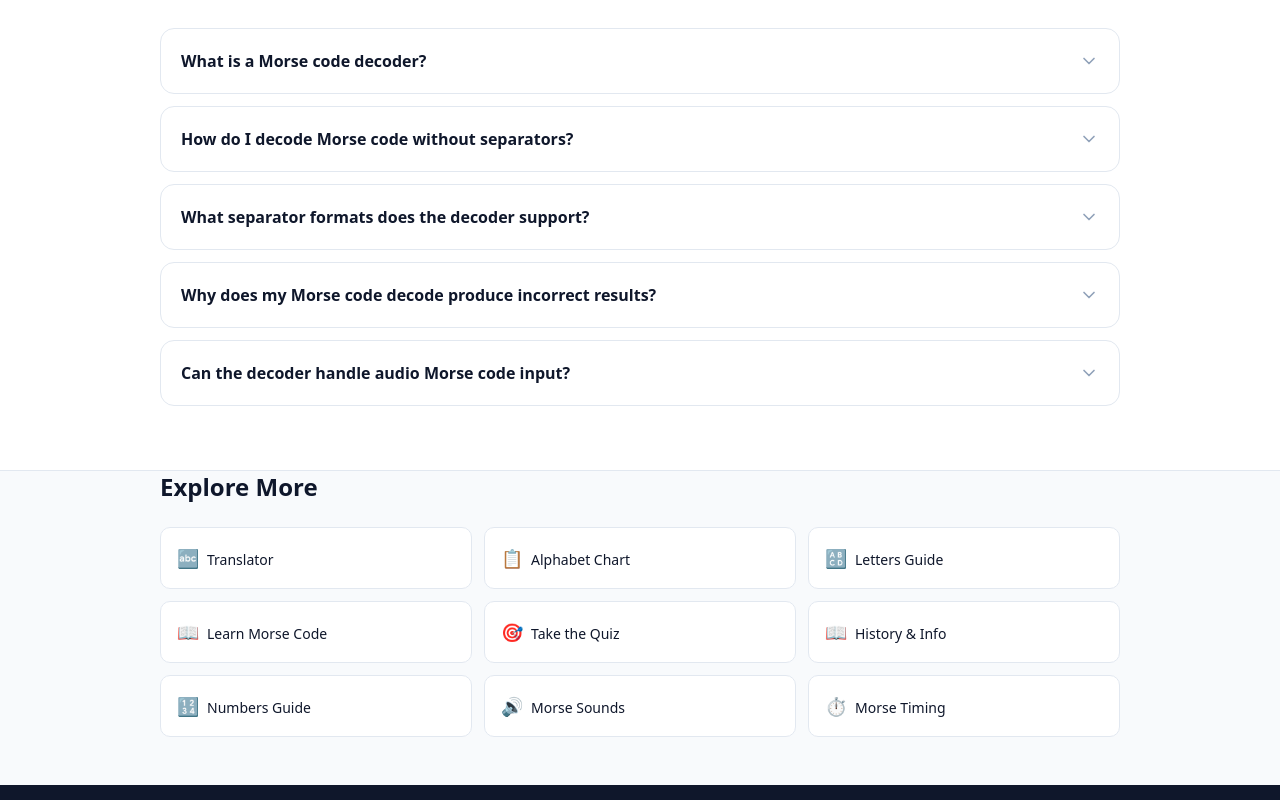
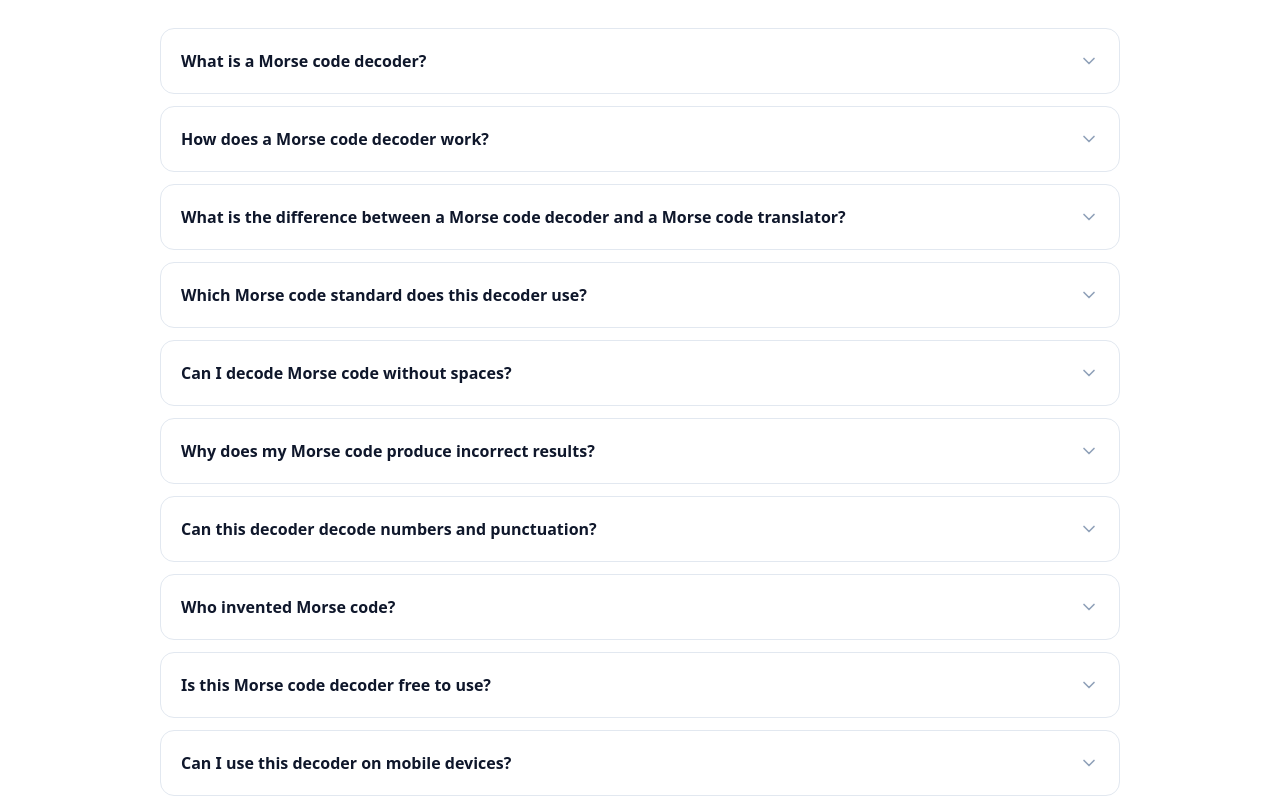
Before and after one commit to muzamil4382-hue/Morse-code-0.2, a Next.js app: page /morse-code-decoder in a window 1280 px wide. Shown: the part 2660-3460 px from the top of the page. Built offline with nearby package versions, Linux system fonts and the light colour scheme.

Commit message:
Enhance Morse code decoder FAQs and metadata

```diff
--- a/src/app/morse-code-decoder/page.tsx
+++ b/src/app/morse-code-decoder/page.tsx
@@ -1,48 +1,132 @@
 import type { Metadata } from "next";
-import { generatePageMeta, generateFAQSchema, generateBreadcrumbSchema } from "@/lib/seo";
+import {
+  generatePageMeta,
+  generateFAQSchema,
+  generateBreadcrumbSchema,
+  generateSoftwareApplicationSchema,
+} from "@/lib/seo";
 import DecoderClient from "./decoder.client";
 
 const faqs = [
   {
     question: "What is a Morse code decoder?",
-    answer: "A Morse code decoder is a tool that converts Morse code (sequences of dots and dashes) back into readable text. Unlike a general translator that works bidirectionally, a dedicated decoder is optimized specifically for the Morse-to-text direction, with features like custom separator support, brute-force decoding for unseparated input, and detailed character-by-character analysis of the decoding process.",
+    answer:
+      "A Morse code decoder converts International Morse code (dots, dashes, and separators) into readable text. It follows the International Morse Code standard maintained by the International Telecommunication Union (ITU). This decoder is designed for accurate Morse-to-text conversion with separator detection, character analysis, and educational explanations.",
   },
   {
-    question: "How do I decode Morse code without separators?",
-    answer: "Decoding Morse code without separators (spaces between letters) is inherently ambiguous because the same sequence of dots and dashes can represent different letter combinations. For example, .... could be H (four dots) or E E E E (four separate letters). Our brute-force mode attempts to find the most probable decoding by matching against common English words and letter frequency patterns. However, for reliable results, we strongly recommend using standard spacing (spaces between letters, slashes between words).",
+    question: "How does a Morse code decoder work?",
+    answer:
+      "A Morse code decoder reads each sequence of dots and dashes, separates individual characters using spaces or other supported delimiters, then compares every sequence with the International Morse Code table. Matching symbols are converted into readable letters, numbers, punctuation marks, or spaces.",
   },
   {
-    question: "What separator formats does the decoder support?",
-    answer: "Our Morse code decoder supports three separator formats: single space (the standard ITU format where spaces separate letters), forward slash (/) for word boundaries, and pipe character (|) as an alternative letter separator. You can also combine separators — for example, using spaces between characters within a letter and slashes between words. The decoder auto-detects the most likely separator format based on your input pattern.",
+    question: "What is the difference between a Morse code decoder and a Morse code translator?",
+    answer:
+      "A Morse code translator performs both text-to-Morse and Morse-to-text conversion. A dedicated Morse code decoder focuses only on converting Morse code into readable text while providing validation, separator detection, and character-by-character analysis.",
   },
   {
-    question: "Why does my Morse code decode produce incorrect results?",
-    answer: "The most common reasons for incorrect Morse code decoding are: missing spaces between letters, using incorrect dot/dash notation (some systems use 0 and 1 instead of . and -), extra whitespace, or non-standard Morse code variants. Ensure you are using standard International Morse code with proper spacing. If your input lacks separators entirely, try the brute-force mode, though results will be approximate. Also verify you are using dots (.) and dashes (-), not underscores or other characters.",
+    question: "Which Morse code standard does this decoder use?",
+    answer:
+      "This decoder uses International Morse Code as defined by the International Telecommunication Union (ITU-R M.1677). It supports the globally accepted encoding system used in amateur radio, aviation, maritime communication, emergency signaling, and educational resources.",
   },
   {
-    question: "Can the decoder handle audio Morse code input?",
-    answer: "Our current Morse code decoder works with text-based Morse code input (dots, dashes, and separators). For decoding audio Morse code, you would need to first transcribe the audio into text notation by listening to the dots and dashes, then paste that notation into the decoder. Automated audio-to-Morse transcription requires specialized signal processing software and is a fundamentally different process from text-based decoding.",
+    question: "Can I decode Morse code without spaces?",
+    answer:
+      "Yes. The decoder includes a brute-force mode for Morse code without separators. However, decoding continuous Morse code can be ambiguous because the same sequence may represent multiple valid letter combinations. Proper spacing always produces more accurate results.",
+  },
+  {
+    question: "Why does my Morse code produce incorrect results?",
+    answer:
+      "Incorrect decoding usually happens because of invalid Morse symbols, missing spaces, incorrect separator selection, or typing errors. Verify that you are using periods (.) for dots, hyphens (-) for dashes, and standard International Morse Code spacing.",
+  },
+  {
+    question: "Can this decoder decode numbers and punctuation?",
+    answer:
+      "Yes. Besides the English alphabet (A–Z), this Morse Code Decoder supports numbers (0–9), common punctuation marks, and procedural symbols defined in the International Morse Code specification.",
+  },
+  {
+    question: "Who invented Morse code?",
+    answer:
+      "Samuel Morse and Alfred Vail developed the original Morse code system during the 1830s and 1840s for telegraph communication. International Morse Code later standardized many of the symbols used around the world today.",
+  },
+  {
+    question: "Is this Morse code decoder free to use?",
+    answer:
+      "Yes. You can decode unlimited Morse code online without creating an account, downloading software, or paying any subscription fees.",
+  },
+  {
+    question: "Can I use this decoder on mobile devices?",
+    answer:
+      "Yes. The decoder is fully responsive and works on desktops, laptops, tablets, and smartphones using any modern web browser.",
   },
 ];
 
 export const metadata: Metadata = generatePageMeta(
-  "Morse Code Decoder - Decode Morse to Text Free Online",
-  "Dedicated Morse code decoder tool optimized for Morse-to-text conversion. Supports standard dot-dash notation with automatic separator detection, brute-force mode for unseparated input, and character-by-character analysis. Handles ambiguous sequences and provides detailed decoding feedback.",
+  "Morse Code Decoder | Decode Morse Code to Text Online (Free)",
+  "Free online Morse Code Decoder that instantly converts dots and dashes into readable text using the International Morse Code (ITU) standard. Decode Morse code with separator detection, character analysis, educational explanations, and accurate Morse-to-text conversion.",
   "/morse-code-decoder",
-  ["morse code decoder", "decode morse code", "morse to text", "morse code reader", "translate morse code to english", "morse code interpreter", "read morse code"]
+  [
+    "morse code decoder",
+    "decode morse code",
+    "morse to text",
+    "morse code reader",
+    "morse code interpreter",
+    "morse decoder",
+    "translate morse code",
+    "decode dots and dashes",
+    "international morse code",
+    "morse decoder online",
+    "text decoder",
+    "international morse decoder",
+  ]
 );
 
 export default function MorseCodeDecoderPage() {
   const faqSchema = generateFAQSchema(faqs);
+
   const breadcrumbSchema = generateBreadcrumbSchema([
-    { name: "Home", url: "/" },
-    { name: "Morse Code Decoder", url: "/morse-code-decoder" },
+    {
+      name: "Home",
+      url: "/",
+    },
+    {
+      name: "Morse Code Decoder",
+      url: "/morse-code-decoder",
+    },
   ]);
 
+  const softwareSchema = generateSoftwareApplicationSchema({
+    name: "Morse Code Decoder",
+    description:
+      "Free online Morse Code Decoder that converts International Morse Code into readable text with separator detection, character analysis, and educational explanations.",
+    url: "/morse-code-decoder",
+  });
+
   return (
-    <>
-      <script type="application/ld+json" dangerouslySetInnerHTML={{ __html: JSON.stringify(faqSchema) }} />
-      <script type="application/ld+json" dangerouslySetInnerHTML={{ __html: JSON.stringify(breadcrumbSchema) }} />
+        <>
+      {/* FAQ Schema */}
+      <script
+        type="application/ld+json"
+        dangerouslySetInnerHTML={{
+          __html: JSON.stringify(faqSchema),
+        }}
+      />
+
+      {/* Breadcrumb Schema */}
+      <script
+        type="application/ld+json"
+        dangerouslySetInnerHTML={{
+          __html: JSON.stringify(breadcrumbSchema),
+        }}
+      />
+
+      {/* SoftwareApplication Schema */}
+      <script
+        type="application/ld+json"
+        dangerouslySetInnerHTML={{
+          __html: JSON.stringify(softwareSchema),
+        }}
+      />
+
       <DecoderClient faqs={faqs} />
     </>
   );
```
